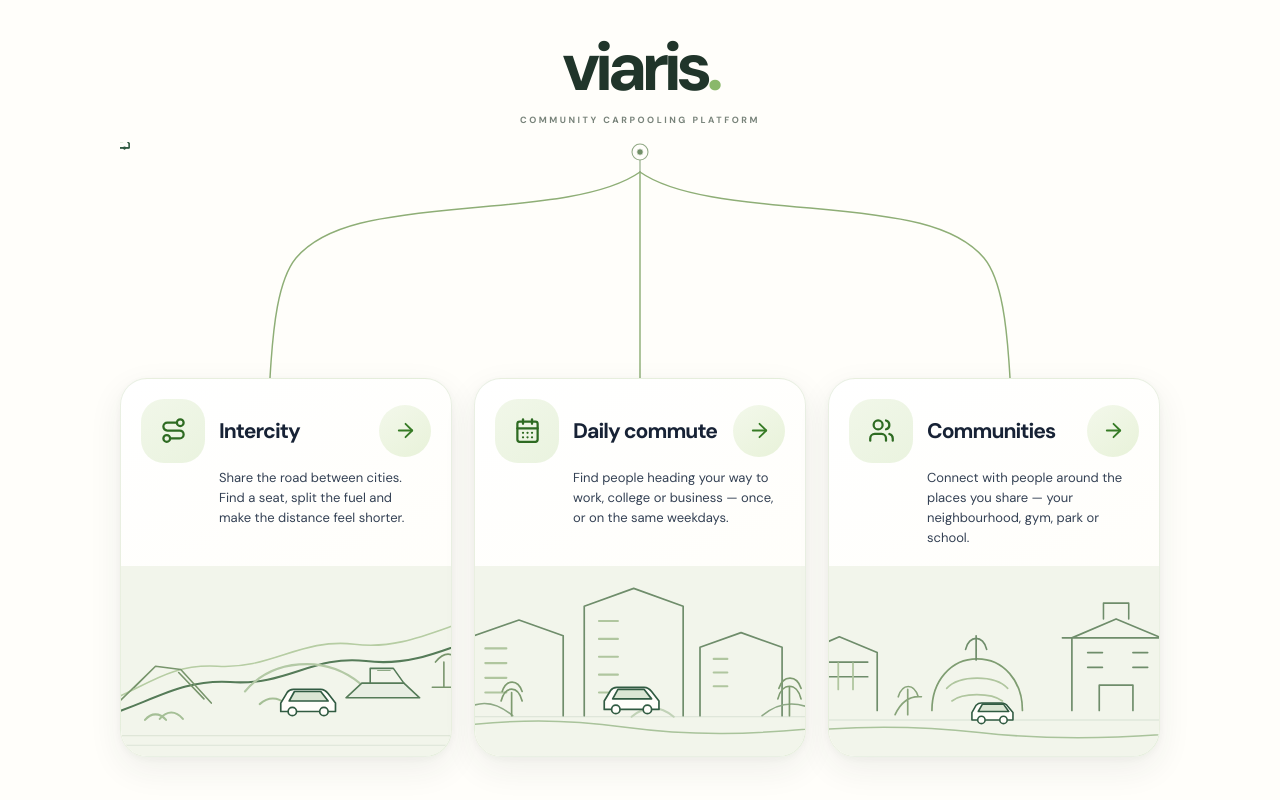
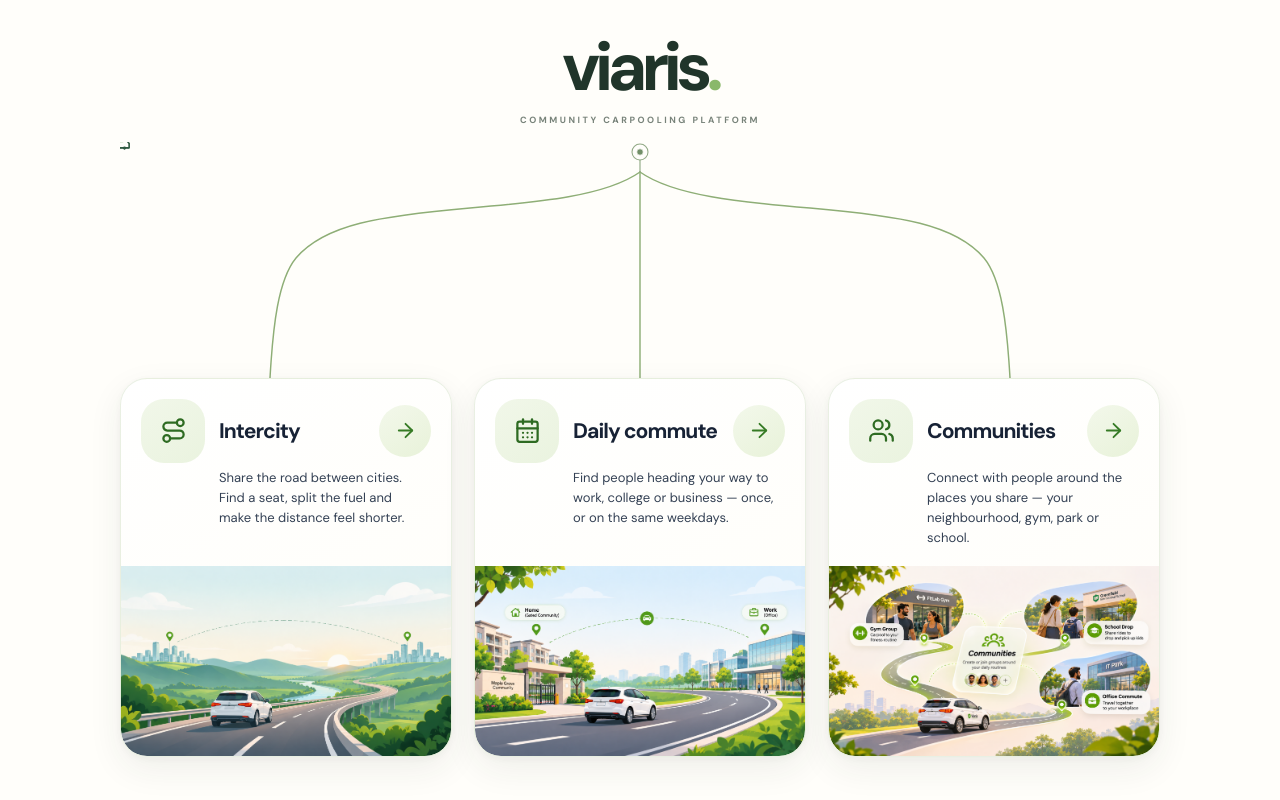
Before and after one commit to Surya8074/viaris-website, a React (Vite) app: page / in a window 1280 px wide. Shown: the part 3959-4759 px from the top of the page. Built offline with nearby package versions, Linux system fonts and the light colour scheme.

Commit message:
Use uploaded PNG artwork in Viaris feature cards

```diff
--- a/src/components/ViarisFeatureSection.tsx
+++ b/src/components/ViarisFeatureSection.tsx
@@ -11,7 +11,7 @@ const FEATURES = [
     id: 'intercity',
     title: 'Intercity',
     description: 'Share the road between cities. Find a seat, split the fuel and make the distance feel shorter.',
-    image: '/viaris-website/assets/intercity-scene.svg',
+    image: '/viaris-website/images/35cfc7c0-ac90-4a34-9ad2-45093a5ce58b.png',
     icon: Route,
     path: 'M520 30 C486 54 420 60 350 66 C260 74 205 82 176 116 C158 138 153 184 150 236'
   },
@@ -19,7 +19,7 @@ const FEATURES = [
     id: 'daily-commute',
     title: 'Daily commute',
     description: 'Find people heading your way to work, college or business — once, or on the same weekdays.',
-    image: '/viaris-website/assets/commute-scene.svg',
+    image: '/viaris-website/images/69c28471-e7d9-4638-99bd-69898b699132.png',
     icon: CalendarDays,
     path: 'M520 30 C520 82 520 156 520 236'
   },
@@ -27,7 +27,7 @@ const FEATURES = [
     id: 'communities',
     title: 'Communities',
     description: 'Connect with people around the places you share — your neighbourhood, gym, park or school.',
-    image: '/viaris-website/assets/communities-scene.svg',
+    image: '/viaris-website/images/Connected%20Communities%20Carpool%20Map.png',
     icon: Users,
     path: 'M520 30 C554 54 620 60 690 66 C780 74 835 82 864 116 C882 138 887 184 890 236'
   }
```
